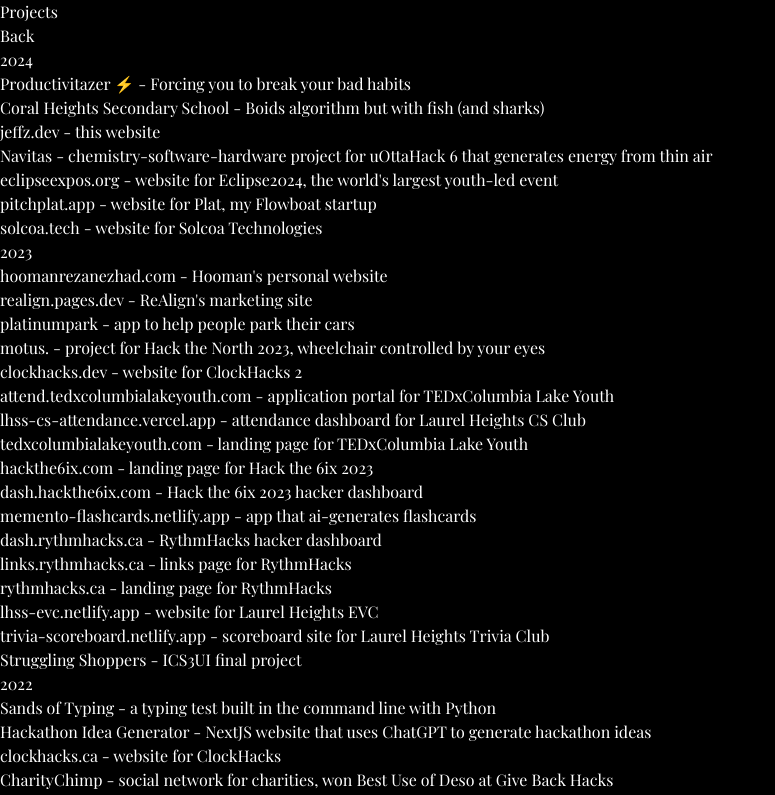
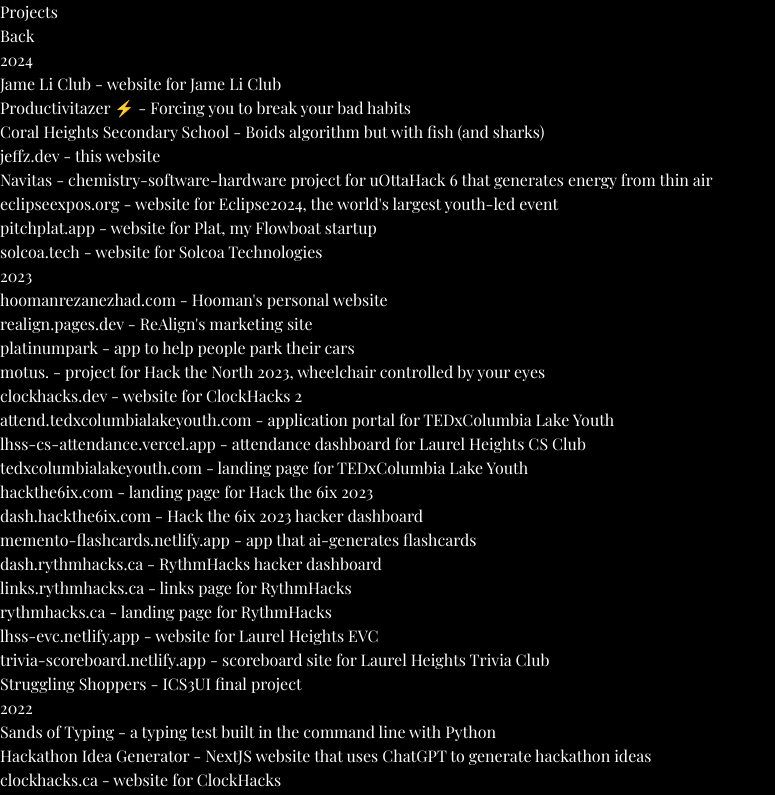
Before and after one commit to jeffrey-zang/jeffz.dev, a React (Vite) app: page /projects in a window 1280 px wide. Shown: the top 795 px of the page, without its empty margins (0-775 px from the left). Built offline with nearby package versions, Linux system fonts and the light colour scheme; a web font is replaced by a local one.

Commit message:
add jame li club

```diff
--- a/src/data/projects.data.js
+++ b/src/data/projects.data.js
@@ -1,5 +1,10 @@
 const projectsData = [
   "2024",
+  {
+    name: "Jame Li Club",
+    href: "https://www.jameli.club/",
+    about: "website for Jame Li Club",
+  },
   {
     name: "Productivitazer ⚡️",
     href: "https://devpost.com/software/lostazer",
```
